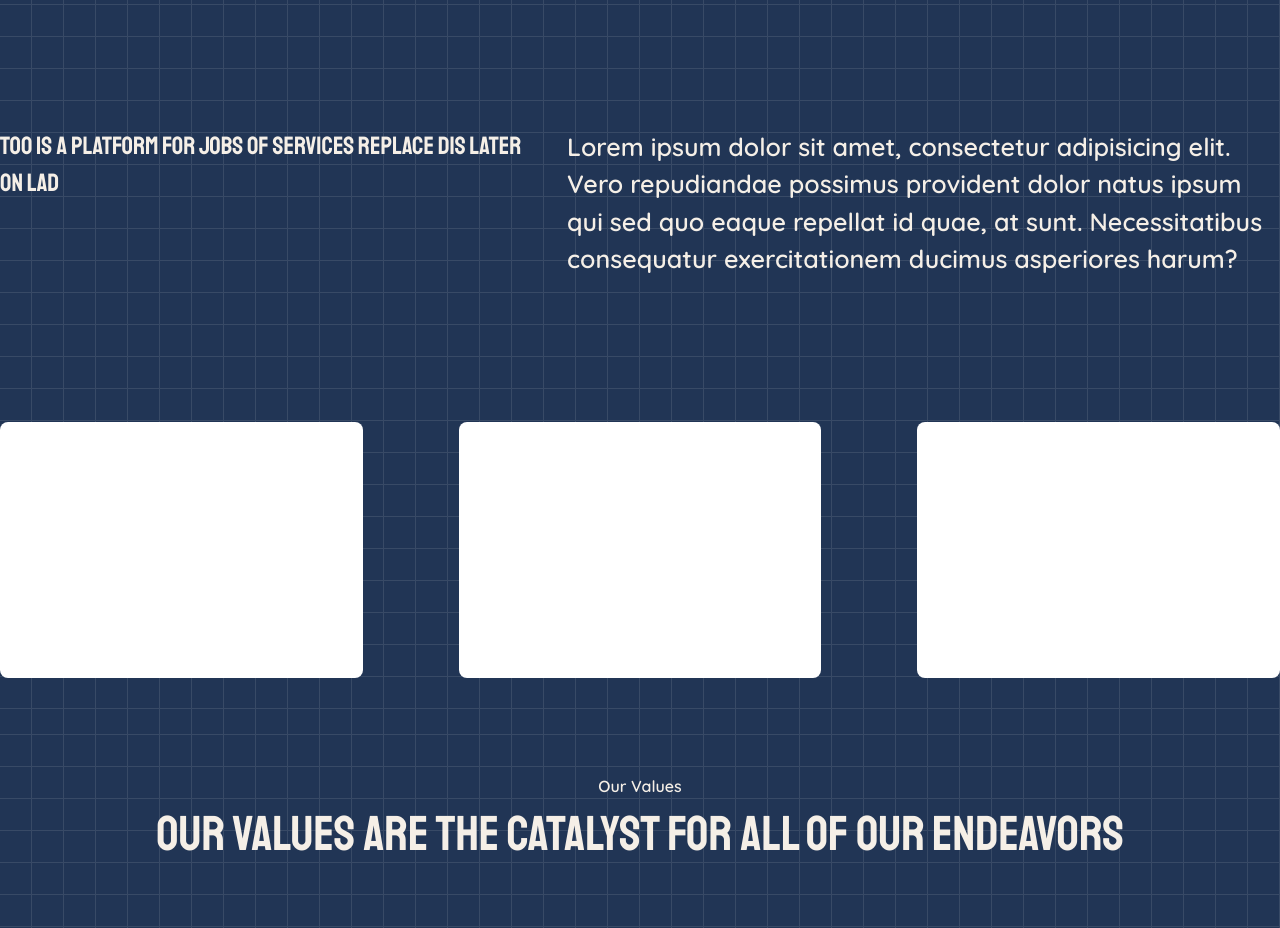
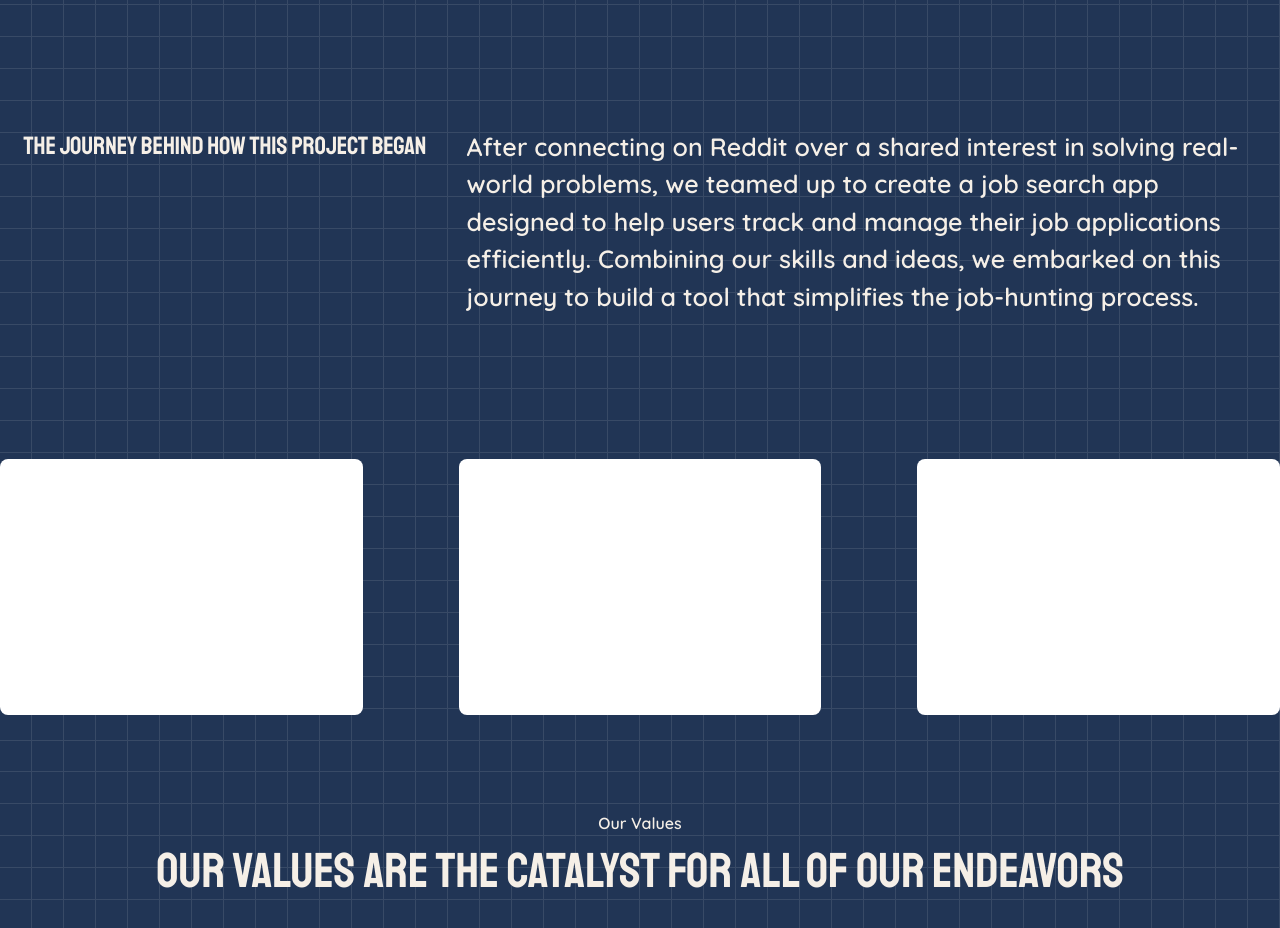
Before and after one commit to qasemdf/job-tracker, a Next.js app: page /about in a window 1280 px wide. Shown: the part 780-1708 px from the top of the page. Built offline with nearby package versions, Linux system fonts and the light colour scheme; a web font is replaced by a local one.

Commit message:
started working on changing the words from placholder and fixed the gridcomponent

```diff
--- a/app/about/page.tsx
+++ b/app/about/page.tsx
@@ -22,14 +22,15 @@ function About() {
         <div className="flex flex-col w-full justify-center items-center">
           <div className="flex gap-10 mt-44">
             <h1 className={` ${staatliches.className} text-[25px]`}>
-              Too is a Platform for Jobs of Services Replace Dis Later on Lad
+              The Journey Behind How This Project Began
             </h1>
             <div className="w-[790px]">
               <p className={` ${quicksand.className} text-[25px] text-wrap`}>
-                Lorem ipsum dolor sit amet, consectetur adipisicing elit. Vero
-                repudiandae possimus provident dolor natus ipsum qui sed quo
-                eaque repellat id quae, at sunt. Necessitatibus consequatur
-                exercitationem ducimus asperiores harum?
+                After connecting on Reddit over a shared interest in solving
+                real-world problems, we teamed up to create a job search app
+                designed to help users track and manage their job applications
+                efficiently. Combining our skills and ideas, we embarked on this
+                journey to build a tool that simplifies the job-hunting process.
               </p>
             </div>
           </div>
--- a/app/components/ui/GridComponent.tsx
+++ b/app/components/ui/GridComponent.tsx
@@ -4,7 +4,7 @@ import { LayoutGrid } from "./layoutGrid";
 
 export function GridComponent() {
   return (
-    <div className="h-screen py-20 w-full">
+    <div className="h-full py-20 w-full">
       <LayoutGrid cards={cards} />
     </div>
   );
--- a/app/components/ui/JobResults.tsx
+++ b/app/components/ui/JobResults.tsx
@@ -90,7 +90,15 @@ const JobResults: React.FC<JobResultsProps> = ({ results = [] }) => {
             <p className="mb-2">
               {selectedJob.job_city}, {selectedJob.job_state}
             </p>
-            <p className="mb-4">{selectedJob.job_description}</p>
+            <p className="mb-4">
+              {selectedJob.job_description
+                .split("\n")
+                .map((paragraph, index) => (
+                  <p key={index} className="mb-4">
+                    {paragraph}
+                  </p>
+                ))}
+            </p>
             {selectedJob.job_min_salary && selectedJob.job_max_salary && (
               <p className="mb-4">
                 ${selectedJob.job_min_salary} - ${selectedJob.job_max_salary}{" "}
@@ -102,7 +110,7 @@ const JobResults: React.FC<JobResultsProps> = ({ results = [] }) => {
                 onClick={() =>
                   window.open(selectedJob.job_apply_link, "_blank")
                 }
-                className="bg-black hover:bg-[#000000a9] text-white py-2 px-4 rounded-md"
+                className="bg-black hover:bg-[#000000a9] text-white w-[670px] py-2 px-4 rounded-md"
               >
                 Apply Here
               </button>
--- a/app/components/ui/navbar.tsx
+++ b/app/components/ui/navbar.tsx
@@ -33,7 +33,7 @@ export default function Navbar() {
                 >
                   <path d="m21.743 12.331-9-10c-.379-.422-1.107-.422-1.486 0l-9 10a.998.998 0 0 0-.17 1.076c.16.361.518.593.913.593h2v7a1 1 0 0 0 1 1h3a1 1 0 0 0 1-1v-4h4v4a1 1 0 0 0 1 1h3a1 1 0 0 0 1-1v-7h2a.998.998 0 0 0 .743-1.669z"></path>
                 </svg>
-                <li className="opacity-0 top-2 group-hover:opacity-100 group-hover:top-6 absolute -left-[7px] transition-all">
+                <li className="opacity-0 top-2 group-hover:opacity-100 group-hover:top-6 absolute -left-[5.4px] transition-all">
                   Home
                 </li>
               </Link>
--- a/app/jobSearch/page.tsx
+++ b/app/jobSearch/page.tsx
@@ -64,7 +64,7 @@ const JobSearchPage = () => {
     const fetchInitialJobs = async () => {
       try {
         const initialResults = await searchJobs({
-          query: "developer",
+          query: "fullstack developer",
           page: 1,
           num_pages: 1,
           date_posted: "all",
@@ -143,7 +143,7 @@ const JobSearchPage = () => {
             />
           </label>
         */}
-        <div className="flex gap-10 w-full justify-end right-[25%] relative">
+        <div className="flex gap-10 w-full justify-end right-[12.5%] relative">
           <select
             value={datePosted}
             onChange={(e) =>
```
